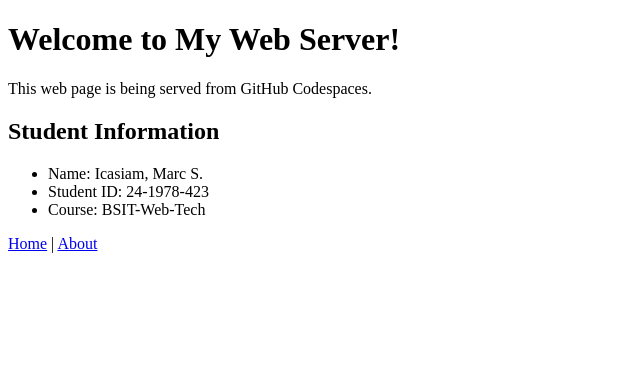
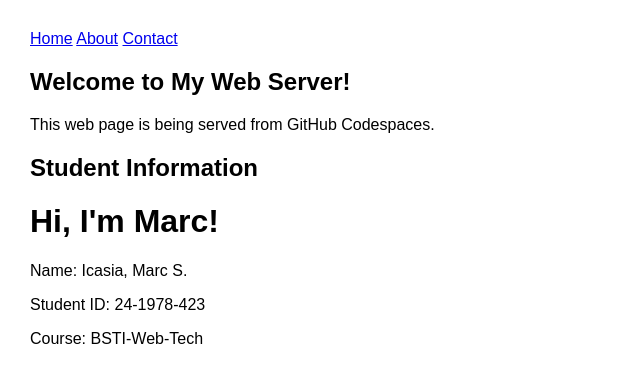
Before and after one commit to icasiamms/24-1978-423-ICASIAM-webserver, a plain HTML site: page web/index.html in a window 1280 px wide. Shown: the whole page, without its empty margins (0-640 px from the left). Drawn offline with Linux system fonts and the light colour scheme.

Commit message:
Modified about and index, Then i added contact

```diff
--- a/web/index.html
+++ b/web/index.html
@@ -9,43 +9,35 @@
     <meta name="viewport" content="width=device-width, initial-scale=1.0">
 
     <title>My Codespace Web Server</title>
-
+        <style>
+            body { font-family: Arial; margin: 30px; }
+            nav { margin-bottom: 20px;}
+        </style>
 </head>
 
 <body>
 
 
+        <a href="index.html">Home</a>
+        <a href="about.html">About</a>
+        <a href="contact.html">Contact</a>
 
+<nav>
     <h1>Welcome to My Web Server!</h1>
-
-
 
     <p>This web page is being served from GitHub Codespaces.</p>
 
 
+</nav>
 
     <h2>Student Information</h2>
+<h1>Hi, I'm Marc!</h1>
 
-
-
-    <ul>
-
-        <li>Name: Icasiam, Marc S.</li>
-
-        <li>Student ID: 24-1978-423</li>
-
-        <li>Course: BSIT-Web-Tech</li>
-
-    </ul>
-
+<p>Name: Icasia, Marc S.</p>
+<p>Student ID: 24-1978-423</p>
+<p>Course: BSTI-Web-Tech</p>
 
 
 </body>
-<nav>
 
-    <a href="index.html">Home</a> |
-
-    <a href="about.html">About</a>
-
-</nav>
 </html>
```
Also changed, not shown: web/about.html (+13 -18 lines), web/contact.html (added, +24 -0 lines), 1 other file.
